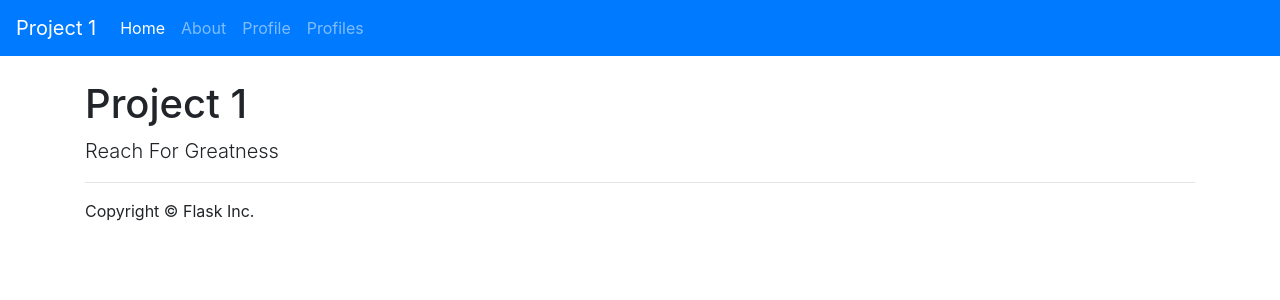
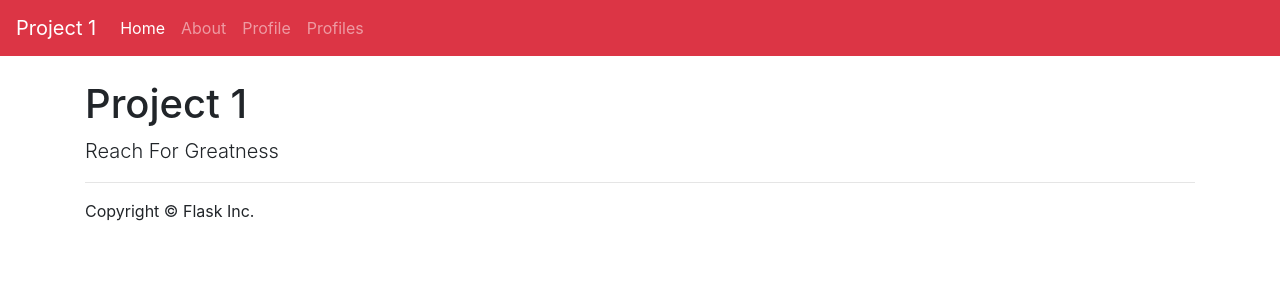
Before and after one commit to Vidal23/info3180-project1, a Flask app: page / in a window 1280 px wide. Shown: the top 300 px of the page. Run offline with Flask 2, Linux system fonts and the light colour scheme; some libraries are stand-ins or nearby versions.

Commit message:
Profile App

```diff
--- a/app/templates/header.html
+++ b/app/templates/header.html
@@ -1,4 +1,4 @@
-<nav class="navbar navbar-expand-lg navbar-dark bg-primary fixed-top">
+<nav class="navbar navbar-expand-lg navbar-dark bg-danger fixed-top">
   <a class="navbar-brand" href="#">Project 1</a>
   <button class="navbar-toggler" type="button" data-toggle="collapse" data-target="#navbarSupportedContent" aria-controls="navbarSupportedContent" aria-expanded="false" aria-label="Toggle navigation">
     <span class="navbar-toggler-icon"></span>
```
